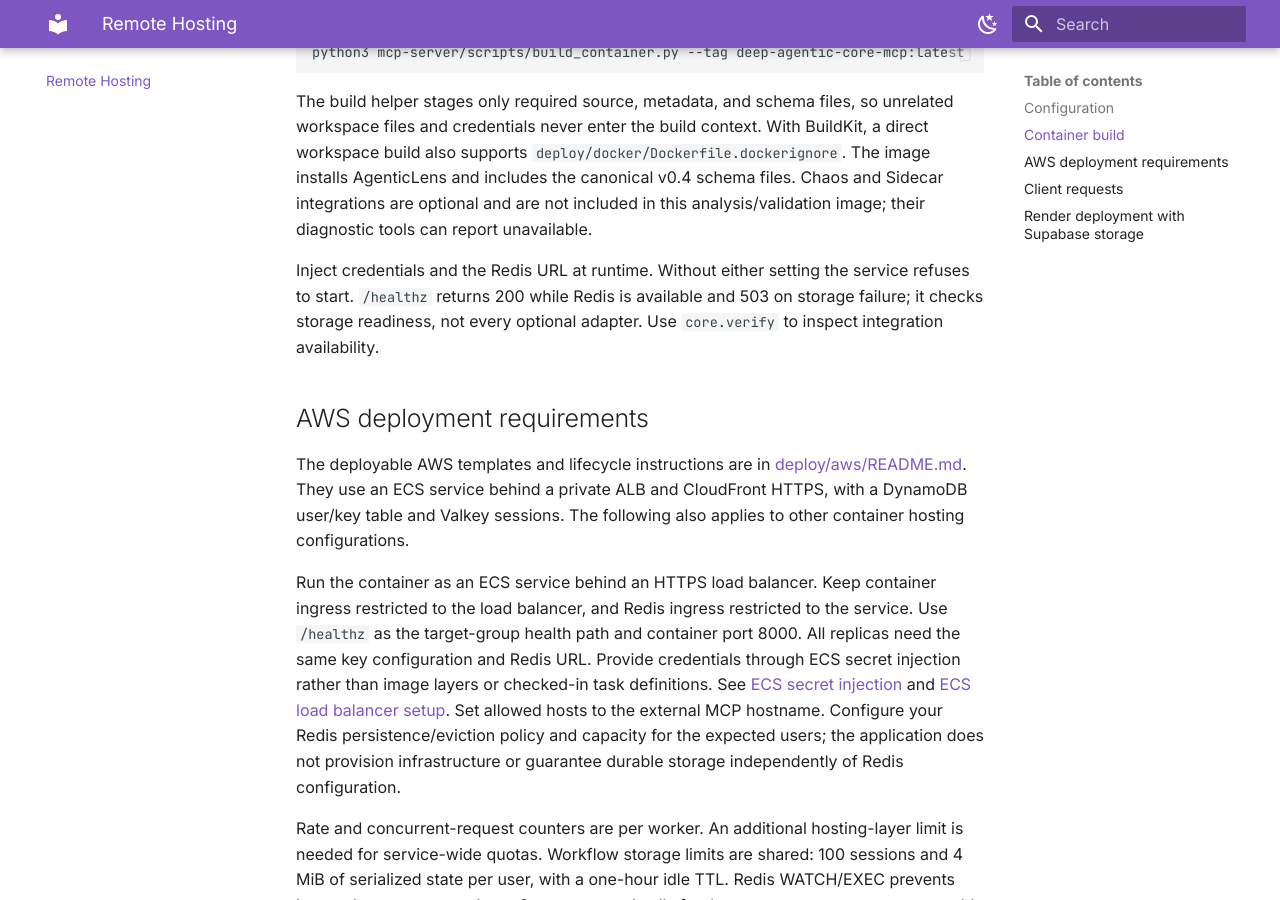
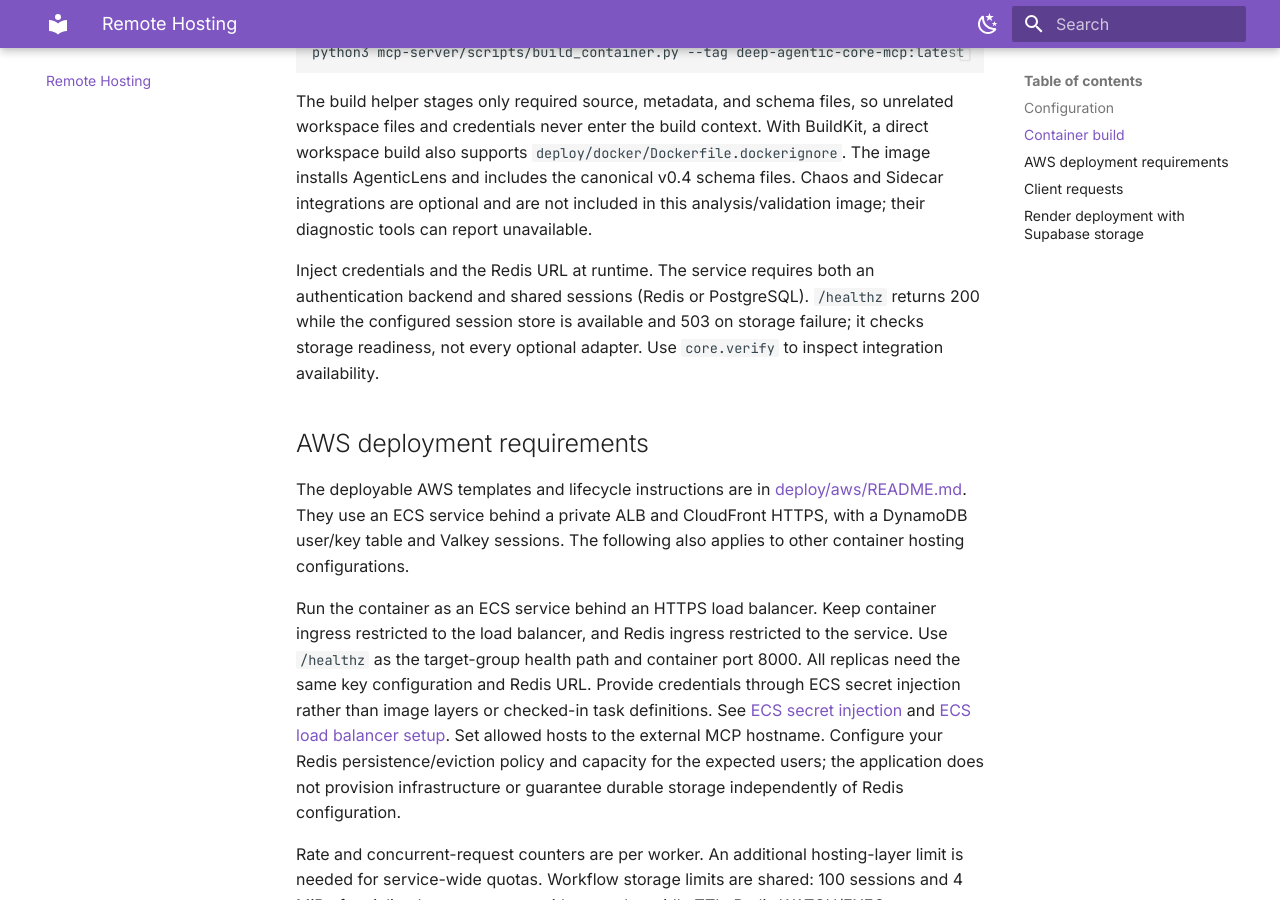
Before and after one commit to DeepAgentLabs/mcp-server, an MkDocs documentation site: the page built from docs/remote-hosting.md, in a window 1280 px wide and 900 px high, scrolled down 1982 px. Built offline with MkDocs 1.6.1 and Material for MkDocs 9.7.7, drawn with Linux system fonts in a browser that asks for light colours.

Commit message:
docs: complete docs/remote-hosting.md documentation coverage

```diff
--- a/docs/remote-hosting.md
+++ b/docs/remote-hosting.md
@@ -65,8 +65,7 @@ With BuildKit, a direct workspace build also supports `deploy/docker/Dockerfile.
 schema files. Chaos and Sidecar integrations are optional and are not included
 in this analysis/validation image; their diagnostic tools can report unavailable.
 
-Inject credentials and the Redis URL at runtime. Without either setting the
-service refuses to start. `/healthz` returns 200 while Redis is available and
+Inject credentials and the Redis URL at runtime. The service requires both an authentication backend and shared sessions (Redis or PostgreSQL). `/healthz` returns 200 while the configured session store is available and
 503 on storage failure; it checks storage readiness, not every optional adapter.
 Use `core.verify` to inspect integration availability.
 
```
